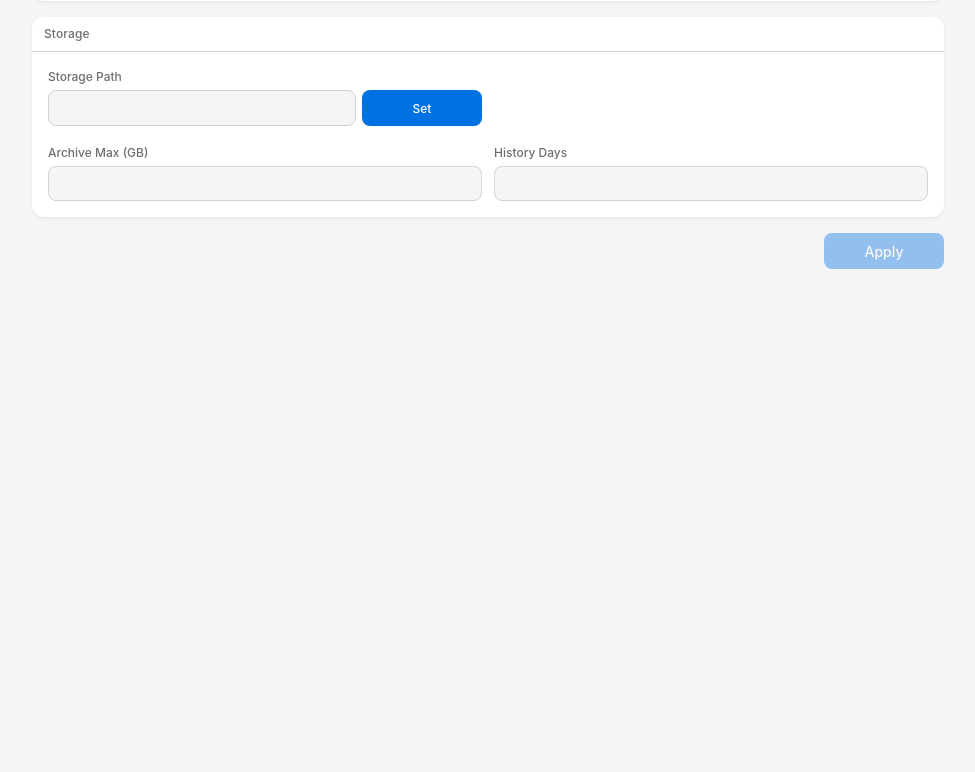
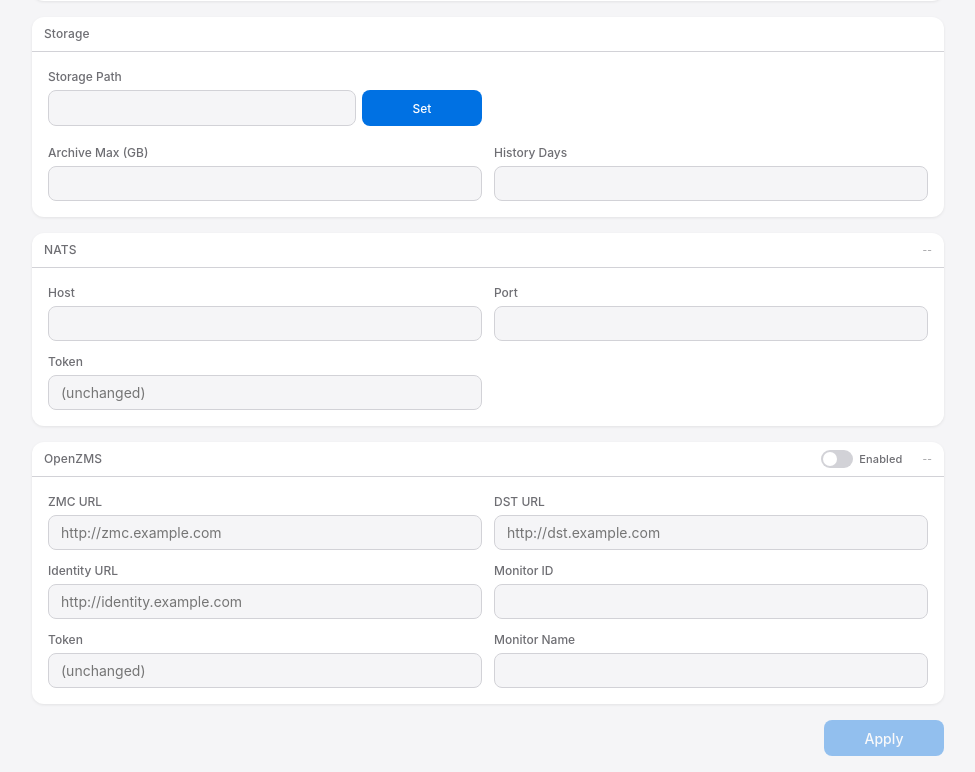
Before and after one commit to NSFCUSWIFTPASS/RFObserver, a FastAPI app: template src/rfobserver/web/templates/config.html in a window 1280 px wide. Shown: the part 600-1372 px from the top of the page, without its empty margins (152-1127 px from the left). Before the commit the page ends 869 px from the top, so only its background shows below. Run offline with FastAPI, Linux system fonts and the light colour scheme; the template is opened without the code that fills it, so the values that code supplies are empty; parts of the project's set-up code (start-up, migrations or seed data) failed here and were passed over.

Commit message:
ZMS and NATS config UI with toggle, status API, and tests
Config page:
- NATS section: host, port, token fields
- OpenZMS section: enable/disable toggle, ZMC URL, DST URL, Identity URL,
  Monitor ID, Monitor Name, Token fields
- Status badges polling every 5s showing connection state and message count
- ZMS toggle calls /api/zms/enable or /api/zms/disable

API endpoints:
- GET /api/zms/status — enabled, connected, message_count, last_sent
- POST /api/zms/enable — starts ZMS monitor (requires settings configured)
- POST /api/zms/disable — stops ZMS monitor
- GET /api/nats/status — connected, host, port, url

Config apply extended with:
- NATS_HOST, NATS_PORT
- ZMS_ZMC_HTTP, ZMS_DST_HTTP, ZMS_IDENTITY_HTTP, ZMS_MONITOR_ID, ZMS_MONITOR_NAME

9 new tests: ZMS/NATS status, enable/disable, config page sections,
apply NATS host, apply ZMS fields. 181 tests passing.

```diff
--- a/src/rfobserver/modules/fm_demod.py
+++ b/src/rfobserver/modules/fm_demod.py
@@ -261,7 +261,8 @@ class FMDemodModule(UpstreamModule):
         self._deemph_state = float(zf[0] / (1.0 - alpha)) if (1.0 - alpha) != 0 else 0.0
 
         # 6. Decimate to audio rate
-        return audio_inter[:: self._decim2] if self._decim2 > 1 else audio_inter
+        result: np.ndarray = audio_inter[:: self._decim2] if self._decim2 > 1 else audio_inter
+        return result
 
     def _init_filters(self, sample_rate: int, channel_bw: int, audio_rate: int) -> None:
         """Pre-compute FIR filter taps on the GPU."""
--- a/src/rfobserver/web/templates/config.html
+++ b/src/rfobserver/web/templates/config.html
@@ -98,6 +98,80 @@
                 <div class="form-group">
                     <label for="history-days">History Days</label>
                     <input type="number" id="history-days" name="history_days" value="{{ settings.HISTORY_DAYS }}" min="1">
+                </div>
+            </div>
+        </div>
+    </div>
+</div>
+
+<div class="card" style="margin-bottom: 16px;">
+    <div class="card-header">
+        NATS
+        <span style="flex:1;"></span>
+        <span id="nats-status" style="font-size:10px;opacity:0.6;">--</span>
+    </div>
+    <div class="card-body">
+        <div class="config-form">
+            <div class="form-row">
+                <div class="form-group">
+                    <label for="nats-host">Host</label>
+                    <input type="text" id="nats-host" name="nats_host" value="{{ settings.NATS_HOST }}">
+                </div>
+                <div class="form-group">
+                    <label for="nats-port">Port</label>
+                    <input type="number" id="nats-port" name="nats_port" value="{{ settings.NATS_PORT }}">
+                </div>
+            </div>
+            <div class="form-row">
+                <div class="form-group" style="flex:2;">
+                    <label for="nats-token">Token</label>
+                    <input type="password" id="nats-token" name="nats_token" value="" placeholder="(unchanged)">
+                </div>
+            </div>
+        </div>
+    </div>
+</div>
+
+<div class="card" style="margin-bottom: 16px;">
+    <div class="card-header">
+        OpenZMS
+        <span style="flex:1;"></span>
+        <label class="toggle-label" title="Enable/disable ZMS submissions">
+            <input type="checkbox" id="zms-toggle" {% if settings.zms %}checked{% endif %}>
+            <span class="toggle-text">Enabled</span>
+        </label>
+        <span id="zms-status" style="font-size:10px;opacity:0.6;margin-left:8px;">--</span>
+    </div>
+    <div class="card-body">
+        <div class="config-form">
+            <div class="form-row">
+                <div class="form-group">
+                    <label for="zms-zmc">ZMC URL</label>
+                    <input type="text" id="zms-zmc" name="zms_zmc_http" value="{{ settings.ZMS_ZMC_HTTP or '' }}" placeholder="http://zmc.example.com">
+                </div>
+                <div class="form-group">
+                    <label for="zms-dst">DST URL</label>
+                    <input type="text" id="zms-dst" name="zms_dst_http" value="{{ settings.ZMS_DST_HTTP or '' }}" placeholder="http://dst.example.com">
+                </div>
+            </div>
+            <div class="form-row">
+                <div class="form-group">
+                    <label for="zms-identity">Identity URL</label>
+                    <input type="text" id="zms-identity" name="zms_identity_http" value="{{ settings.ZMS_IDENTITY_HTTP or '' }}" placeholder="http://identity.example.com">
+                </div>
+                <div class="form-group">
+                    <label for="zms-monitor-id">Monitor ID</label>
+                    <input type="text" id="zms-monitor-id" name="zms_monitor_id" value="{{ settings.ZMS_MONITOR_ID or '' }}">
+                </div>
+            </div>
+            <div class="form-row">
+                <div class="form-group">
+                    <label for="zms-token">Token</label>
+                    <input type="password" id="zms-token" name="zms_token" value="" placeholder="(unchanged)">
+                </div>
+                <div class="form-group">
+                    <label for="zms-name">Monitor Name</label>
+                    <input type="text" id="zms-name" name="zms_monitor_name" value="{{ settings.ZMS_MONITOR_NAME }}">
                 </div>
             </div>
         </div>
@@ -247,6 +321,43 @@
         }
         setPathBtn.disabled = false;
     });
+
+    // --- ZMS/NATS status polling ---
+    async function pollStatus() {
+        try {
+            const r = await fetch('/api/zms/status');
+            if (r.ok) {
+                const d = await r.json();
+                const el = document.getElementById('zms-status');
+                if (d.enabled) {
+                    el.textContent = d.last_sent || 'enabled';
+                    el.style.color = d.connected ? '#34c759' : '#ff9f0a';
+                } else {
+                    el.textContent = 'disabled';
+                    el.style.color = '';
+                }
+            }
+        } catch (_) {}
+        try {
+            const r = await fetch('/api/nats/status');
+            if (r.ok) {
+                const d = await r.json();
+                const el = document.getElementById('nats-status');
+                el.textContent = d.connected ? 'connected' : 'disconnected';
+                el.style.color = d.connected ? '#34c759' : '';
+            }
+        } catch (_) {}
+    }
+    pollStatus();
+    setInterval(pollStatus, 5000);
+
+    // --- ZMS toggle ---
+    const zmsToggle = document.getElementById('zms-toggle');
+    zmsToggle.addEventListener('change', async function() {
+        const endpoint = this.checked ? '/api/zms/enable' : '/api/zms/disable';
+        await fetch(endpoint, {method: 'POST'});
+        pollStatus();
+    });
 })();
 </script>
 {% endblock %}
```
Also changed, not shown: src/rfobserver/web/routes/api.py (+83 -0 lines), src/rfobserver/web/routes/config.py (+9 -0 lines), tests/unit/test_web_routes.py (+75 -0 lines).
